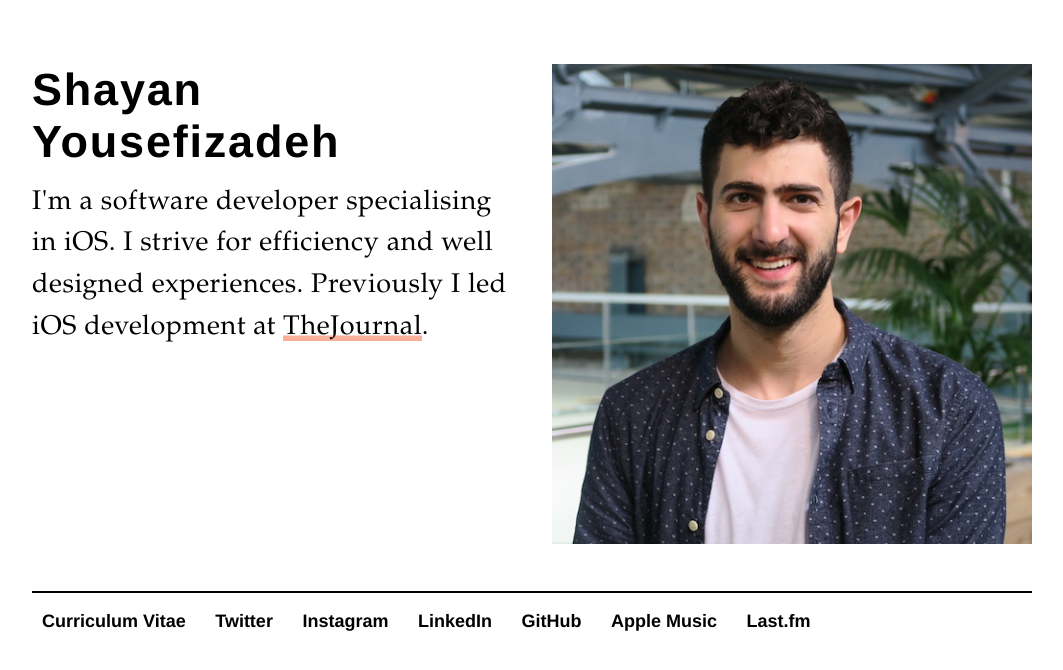
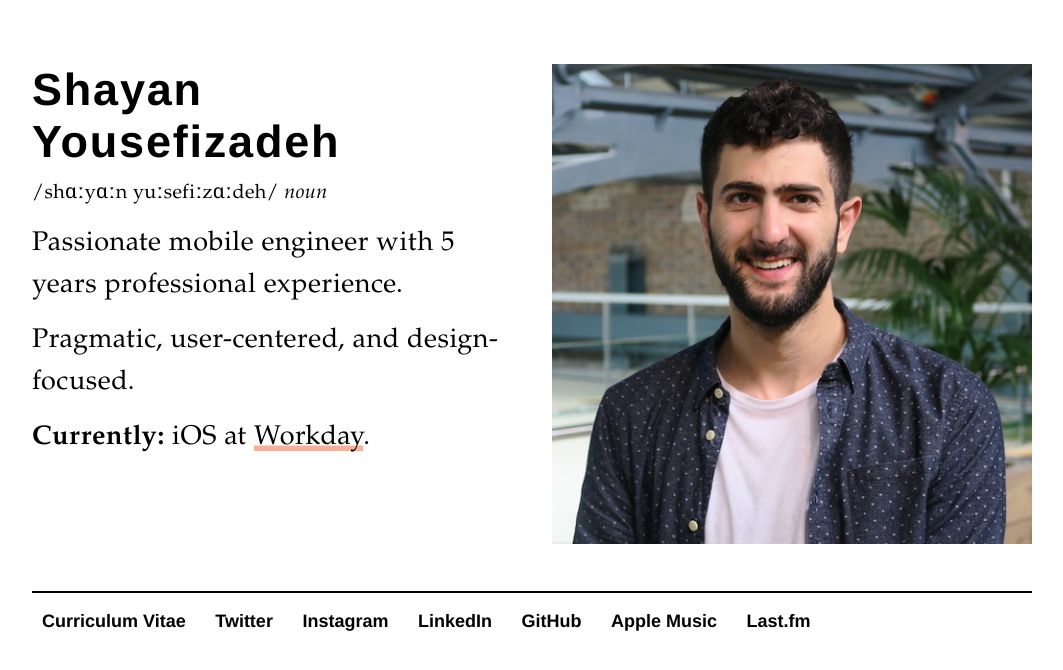
Before and after one commit to Shayanzadeh/shayanzadeh.github.io, a website: page index.html in a window 1280 px wide. Shown: the whole page, without its empty margins (108-1171 px from the left). Drawn offline with Linux system fonts and the light colour scheme.

Commit message:
More homepage gimmick

```diff
--- a/index.html
+++ b/index.html
@@ -20,10 +20,20 @@
       </div>
       <div class="intro-container">
         <h1 class="name"><a href="/">Shayan Yousefizadeh</a></h1>
-        <p class="description">I'm a software developer specialising in iOS. I strive for efficiency and well designed experiences. Previously I led iOS development at <a href="http://www.thejournal.ie">TheJournal</a>.</p>
+        <p id="ipa">/shɑːyɑːn yuːsefiːzɑːdeh/ <em>noun</em>
+          <audio>
+            <source src="/assets/audio/name.mp3" type="audio/mpeg"></audio>
+        </p>
+        <p class="description">Passionate mobile engineer with ${experience} years professional experience.
+        <p class="description">Pragmatic, user-centered, and design-focused.</p>
+        <p class="description"><strong>Currently:</strong> iOS at <a href="https://www.workday.com">Workday</a>.</p>
       </div>
     </header>
-    <footer><script>populateFooter()</script></footer>
+    <footer>
+      <script>
+        populateFooter()
+      </script>
+    </footer>
   </div>
 
   <script>
@@ -41,8 +51,22 @@
       }
     }
 
-    var el = document.getElementsByClassName("mugshot-container")[0];
+    var el = document.getElementsByClassName("mugshot")[0];
     el.addEventListener("click", goofItUp, false);
+    el = document.getElementById("memoji");
+    el.addEventListener("click", goofItUp, false);
+
+    const pronounceName = () => {
+      document.getElementsByTagName("audio")[0].play()
+    }
+
+    el = document.getElementById("ipa");
+    el.addEventListener("click", pronounceName, false);
+
+    var experience = yearsSince(1420113600);
+    var descriptionElement = document.getElementsByClassName("description")[0];
+    descriptionElement.textContent = descriptionElement.textContent.replace("${experience}",
+      experience);
   </script>
 </body>
 
--- a/scss/home.scss
+++ b/scss/home.scss
@@ -63,3 +63,8 @@
     max-width: none;
   }
 }
+
+#ipa {
+  cursor: pointer;
+  font-size: 1.1rem;
+}
```
Also changed, not shown: css/home.css, 1 other file.
